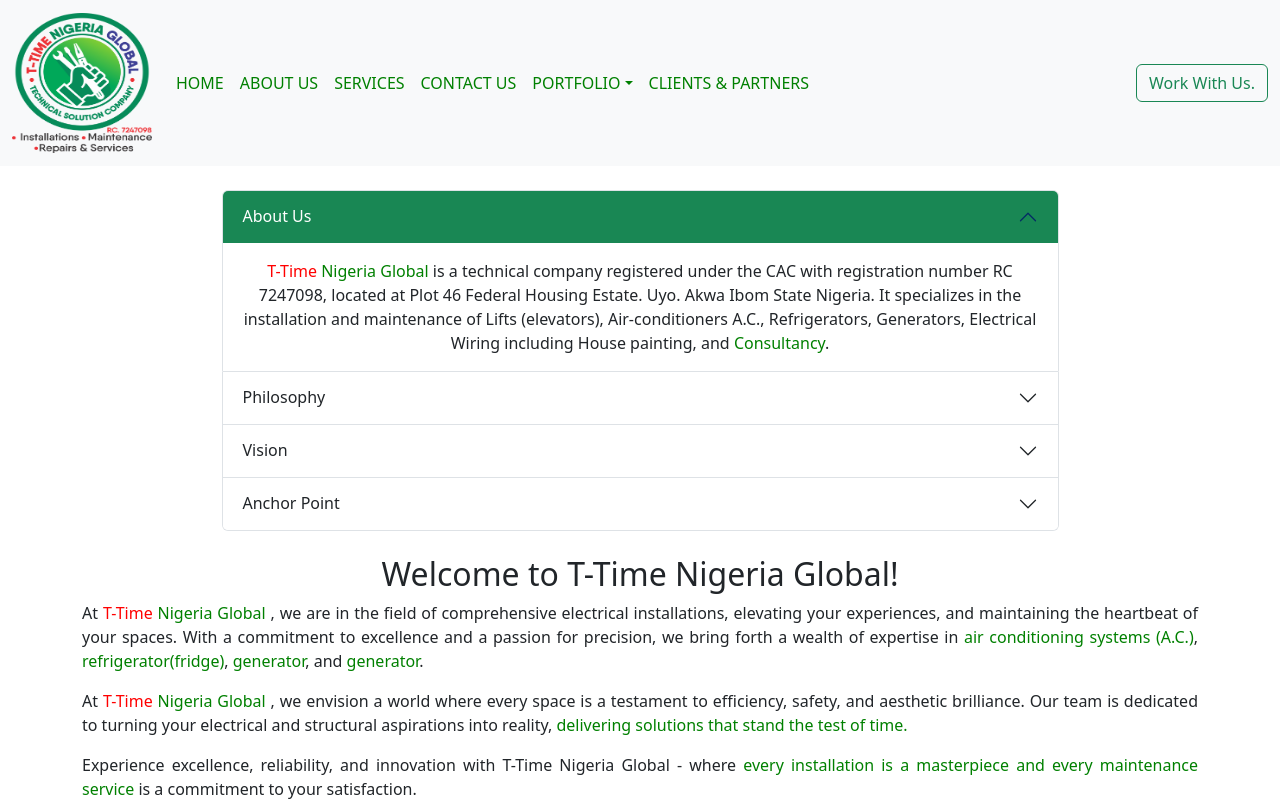
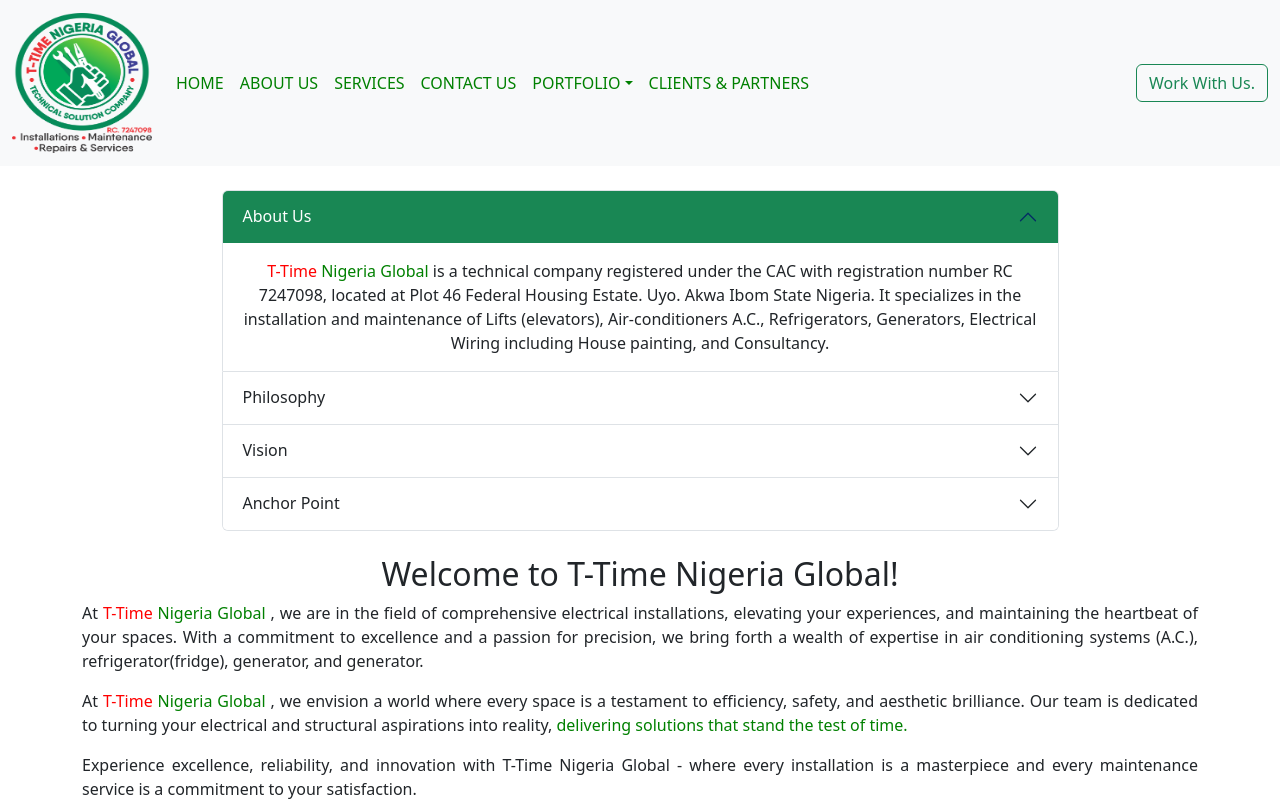
Before and after one commit to Chuksolex/T-Time-Global, a React (Vite) app: page /about in a window 1280 px wide. Both pictures are taken after a click on the button "About Us". Shown: the top 800 px of the page. Built offline with nearby package versions, Linux system fonts and the light colour scheme.

Commit message:
Removed colors for tom

```diff
--- a/src/pages/about/About.jsx
+++ b/src/pages/about/About.jsx
@@ -46,7 +46,7 @@
           </h2>
           <div id="aboutTwo" className="accordion-collapse collapse" data-bs-parent="#accordionFlushExample">
             <div className="accordion-body">
-              <Link to="/"><span style={{color:"red"}}>T-Time</span> <span style={{color:"green"}}>Nigeria Global </span></Link>is a technical company registered under the CAC with registration number RC 7247098, located at Plot 46 Federal Housing Estate. Uyo. Akwa Ibom State Nigeria. It specializes in the installation and maintenance of Lifts (elevators), Air-conditioners A.C., Refrigerators, Generators, Electrical Wiring including House painting, and <Link to="/contact" style={{color: "green"}}>Consultancy</Link>.
+              <Link to="/"><span style={{color:"red"}}>T-Time</span> <span style={{color:"green"}}>Nigeria Global </span></Link>is a technical company registered under the CAC with registration number RC 7247098, located at Plot 46 Federal Housing Estate. Uyo. Akwa Ibom State Nigeria. It specializes in the installation and maintenance of Lifts (elevators), Air-conditioners A.C., Refrigerators, Generators, Electrical Wiring including House painting, and <Link to="/contact" style={{color: ""}}>Consultancy</Link>.
             </div>
           </div>
         </div>
@@ -100,7 +100,7 @@
           At <Link to="/"><span style={{color:"red"}}>T-Time</span> <span style={{color:"green"}}>Nigeria Global </span></Link>, we are in the field
           of comprehensive electrical installations, elevating your experiences, and maintaining
           the heartbeat of your spaces. With a commitment to excellence and a passion for
-          precision, we bring forth a wealth of expertise in <Link to="/services/air-conditioning-system" style={{color: "green"}}>air conditioning systems (A.C.)</Link>, <Link to="/services/refrigerator-maintenace" style={{color: "green"}}>refrigerator(fridge)</Link>, <Link to="/services/generator-maintenance" style={{color: "green"}}>generator</Link>, and <Link to="/services/generator-maintenance" style={{color: "green"}}>generator</Link>.
+          precision, we bring forth a wealth of expertise in <Link to="/services/air-conditioning-system" style={{color: ""}}>air conditioning systems (A.C.)</Link>, <Link to="/services/refrigerator-maintenace" style={{color: ""}}>refrigerator(fridge)</Link>, <Link to="/services/generator-maintenance" style={{color: ""}}>generator</Link>, and <Link to="/services/generator-maintenance" style={{color: ""}}>generator</Link>.
         </p>
 
         <p>
@@ -112,7 +112,7 @@
 
         <p className="">
           Experience excellence, reliability, and innovation with T-Time Nigeria Global -
-          where <Link to="/services" style={{color: 'green'}}>every installation is a masterpiece and every maintenance service </Link>is a commitment
+          where <Link to="/services" style={{color: ''}}>every installation is a masterpiece and every maintenance service </Link>is a commitment
           to your satisfaction.
         </p>
 
@@ -146,7 +146,7 @@
       <div className="row mt-4">
         <div className="col-md-4 mb-4">
           <h5 className="c">Our Address</h5>
-          <p className=""><i className="bi bi-geo-alt mx-2 fs-6" style={{color: "red"}}></i>46 Housing Estate Uyo. Akwa Ibom State. Nigeria</p>
+          <p className=""><i className="bi bi-geo-alt mx-2 fs-6" style={{color: "red"}}></i>46 Federal Housing Estate Uyo. Akwa Ibom State. Nigeria</p>
         </div>
         <div className="col-md-4 mb-4">
           <h5 className="c">Call an Expert:</h5>
--- a/src/pages/home/Home.jsx
+++ b/src/pages/home/Home.jsx
@@ -172,7 +172,7 @@
     </h2>
     <div id="whatTwo" className="accordion-collapse collapse" data-bs-parent="#accordionExample">
       <div className="accordion-body">
-      We are into industrial and domestic <Link to="/services/electrical-installation" style={{color: "green"}}>Electrical-wiring</Link>, installation of Elevator (Lift), <Link to="/services/air-conditioning-system" style={{color: "green"}}>Air Conditioner (Ac)</Link>, with maintenance, we carry out repairs & services of <Link to="/services/refrigerator-maintenace" style={{color: "green"}}>Refrigerator (Fridge)</Link>, <Link to="/services/generator-maintenance" style={{color: "green"}}>Generator</Link>, and <Link to="/services/painting-services" style={{color: "green"}}>Painting works</Link>. We are also into Consultancy.
+      We are into industrial and domestic <Link to="/services/electrical-installation" style={{color: ""}}>Electrical-wiring</Link>, installation of Elevator (Lift), <Link to="/services/air-conditioning-system" style={{color: ""}}>Air Conditioner (Ac)</Link>, with maintenance, we carry out repairs & services of <Link to="/services/refrigerator-maintenace" style={{color: ""}}>Refrigerator (Fridge)</Link>, <Link to="/services/generator-maintenance" style={{color: ""}}>Generator</Link>, and <Link to="/services/painting-services" style={{color: "green"}}>Painting works</Link>. We are also into Consultancy.
 
 
       </div>
@@ -200,7 +200,7 @@
         <div className="card">
           <div className="card-body">
             <h5 className="card-title">Excellence</h5>
-            <p className="card-text">Every installation is a masterpiece. We strive for excellence in every aspect of our <Link to={"/services"} style={{color: "green"}}>services</Link>.</p>
+            <p className="card-text">Every installation is a masterpiece. We strive for excellence in every aspect of our <Link to={"/services"} style={{color: ""}}>services</Link>.</p>
           </div>
         </div>
       </div>
```
